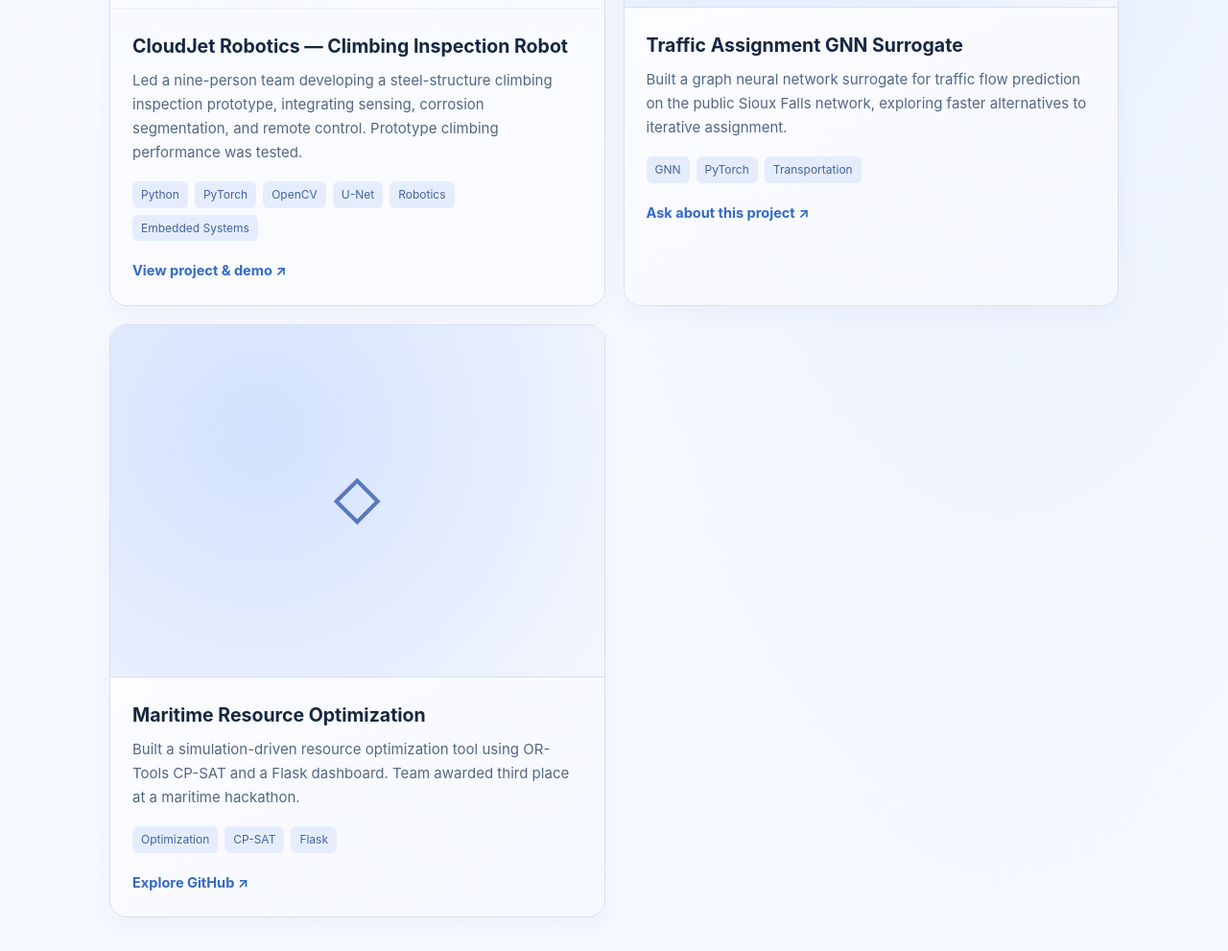
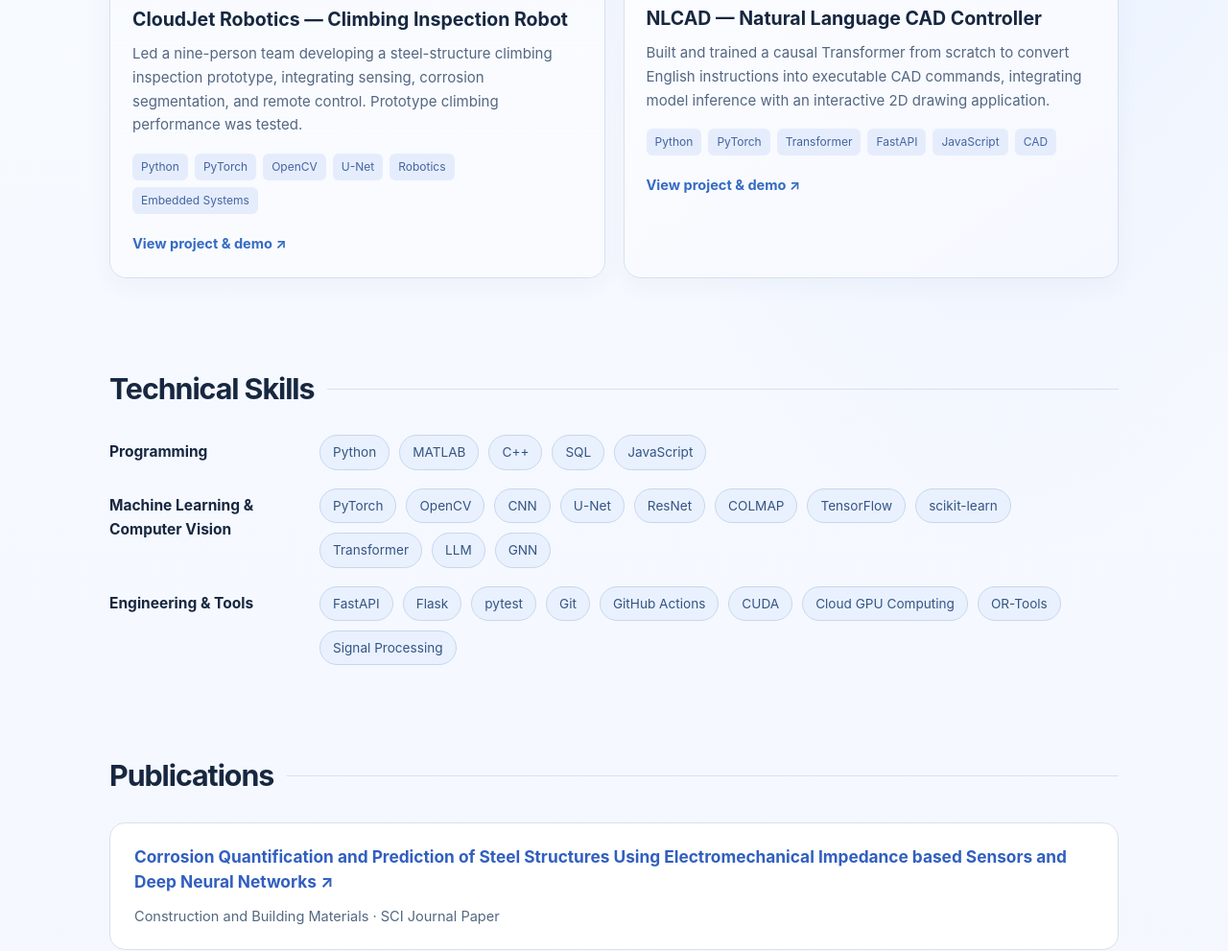
Before and after one commit to gcliu2299/gcliu2299.github.io, a plain HTML site: page index.html in a window 1280 px wide. Shown: the part 1368-2359 px from the top of the page at 96% size. Drawn offline with Linux system fonts and the light colour scheme.

Commit message:
Update NLCAD project cover

```diff
--- a/index.html
+++ b/index.html
@@ -53,6 +53,9 @@
     .card:hover { transform:translateY(-4px); border-color:#6d8cc3; }
     .visual { min-height:0; aspect-ratio:7/5; display:flex; align-items:center; justify-content:center; background:radial-gradient(circle at 30% 30%,#3852a4,#182540 65%,#10182c); border-bottom:1px solid var(--line); color:#d6e1ff; font-size:3.2rem; }
     .card-body { padding:23px; }
+    .nlcad-card .visual { overflow:hidden; background:#eef3fb; }
+    .nlcad-card .visual img { display:block; width:100%; height:100%; object-fit:contain; }
+
     /* Keep the 3:2 cover; let its lower part extend behind a fading text panel. */
     .cloudjet-card { position:relative; background:#101728; }
     .cloudjet-card .visual { position:relative; aspect-ratio:7/5; overflow:visible; border-bottom:0; background:transparent; }
@@ -108,7 +111,7 @@
       <div class="eyebrow">UC Berkeley · MEng 2027</div>
       <h1>Guanchen <span class="gradient">Liu.</span></h1>
       <h2>Machine Learning &amp; Computer Vision Engineer</h2>
-      <p class="lead">I build machine learning systems for real-world engineering problems — from visual inspection robots to graph-based transportation models and optimization tools.</p>
+      <p class="lead">I build machine learning systems for real-world engineering problems — from robotic visual inspection to Transformer-powered CAD applications.</p>
       <div class="actions">
         <a class="btn primary" href="#projects">Explore Projects</a>
         <a class="btn" href="https://github.com/gcliu2299" target="_blank" rel="noopener noreferrer">GitHub ↗</a>
@@ -135,22 +138,13 @@
             <a href="cloudjet.html">View project & demo ↗</a>
           </div>
         </article>
-        <article class="card">
-          <div class="visual" aria-hidden="true">⌁</div>
+        <article class="card nlcad-card">
+          <div class="visual"><img src="assets/nlcad-card-cover.png" alt="NLCAD natural language CAD controller with interactive 2D canvas and structured JSON predictions" loading="lazy"></div>
           <div class="card-body">
-            <h3>Traffic Assignment GNN Surrogate</h3>
-            <p>Built a graph neural network surrogate for traffic flow prediction on the public Sioux Falls network, exploring faster alternatives to iterative assignment.</p>
-            <div class="tags"><span>GNN</span><span>PyTorch</span><span>Transportation</span></div>
-            <a href="mailto:gcliu2299@berkeley.edu?subject=GNN%20Project">Ask about this project ↗</a>
-          </div>
-        </article>
-        <article class="card">
-          <div class="visual" aria-hidden="true">◇</div>
-          <div class="card-body">
-            <h3>Maritime Resource Optimization</h3>
-            <p>Built a simulation-driven resource optimization tool using OR-Tools CP-SAT and a Flask dashboard. Team awarded third place at a maritime hackathon.</p>
-            <div class="tags"><span>Optimization</span><span>CP-SAT</span><span>Flask</span></div>
-            <a href="https://github.com/gcliu2299" target="_blank" rel="noopener noreferrer">Explore GitHub ↗</a>
+            <h3>NLCAD — Natural Language CAD Controller</h3>
+            <p>Built and trained a causal Transformer from scratch to convert English instructions into executable CAD commands, integrating model inference with an interactive 2D drawing application.</p>
+            <div class="tags"><span>Python</span><span>PyTorch</span><span>Transformer</span><span>FastAPI</span><span>JavaScript</span><span>CAD</span></div>
+            <a href="nlcad.html">View project &amp; demo ↗</a>
           </div>
         </article>
       </div>
```
Also changed, not shown: assets/nlcad-card-cover.png (added).
